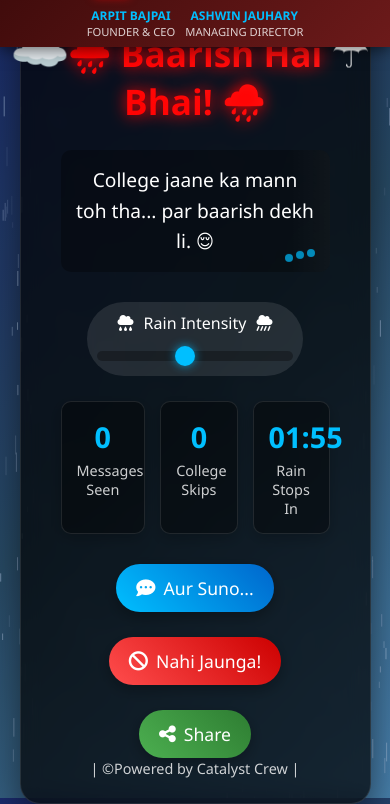
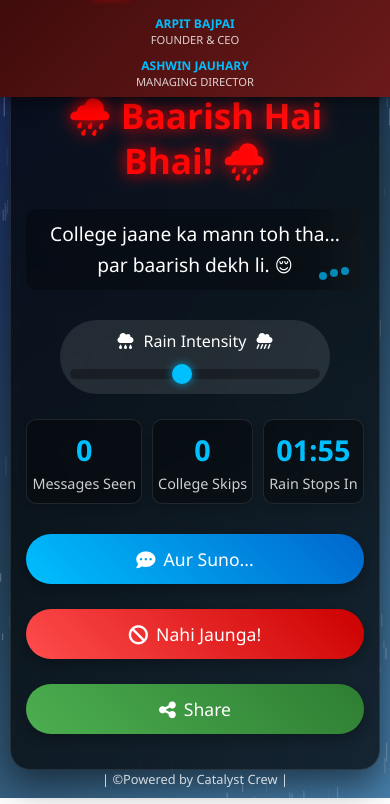
Before and after one commit to Ashwinjauhary/Barish-hai-bhai, a plain HTML site: page index.html in a window 390 px wide. Shown: the part 46-850 px from the top of the page. Drawn offline with Linux system fonts and the light colour scheme.

Commit message:
Update index.html

```diff
--- a/index.html
+++ b/index.html
@@ -278,7 +278,115 @@
       opacity: 0.8;
       z-index: 30;
     }
+/* New Mobile Optimizations */
+@media (max-width: 480px) {
+  .sponsor-banner {
+    flex-direction: column;
+    padding: 8px;
+    height: auto;
+  }
 
+  .sponsor-left {
+    justify-content: center;
+    margin-bottom: 8px;
+  }
+
+  .sponsor-team {
+    flex-wrap: wrap;
+    justify-content: center;
+    gap: 10px;
+    padding: 5px 0;
+  }
+
+  .team-member {
+    min-width: 45%;
+    text-align: center;
+  }
+
+  .container {
+    padding: 30px 15px;
+    margin-top: 80px; /* More space for banner */
+    width: 95%;
+    transform: none !important; /* Disable 3D effect on small screens */
+  }
+
+  h1 {
+    font-size: 1.8rem;
+    line-height: 1.3;
+  }
+
+  p {
+    font-size: 1.1rem;
+    min-height: 70px;
+    padding: 10px;
+  }
+
+  .counter {
+    flex-wrap: wrap;
+    gap: 10px;
+  }
+
+  .counter-box {
+    min-width: 28%;
+    padding: 10px 5px;
+  }
+
+  .counter-value {
+    font-size: 1.6rem;
+  }
+
+  .btn-container {
+    flex-direction: column;
+  }
+
+  button {
+    width: 100%;
+    margin: 5px 0;
+  }
+
+  .umbrella, .cloud {
+    font-size: 2rem;
+    top: 90px; /* Position below banner */
+  }
+
+  .umbrella {
+    right: 10px;
+  }
+
+  .cloud {
+    left: 5px;
+  }
+
+  .rain-intensity {
+    width: 95%;
+  }
+
+  .footer {
+    font-size: 0.8rem;
+    bottom: 10px;
+  }
+}
+button {
+  min-height: 50px;
+}
+
+/* Prevent text selection on buttons */
+button, .counter-box {
+  user-select: none;
+  -webkit-user-select: none;
+}
+
+/* Improved mobile landscape */
+@media (max-height: 500px) and (orientation: landscape) {
+  .container {
+    transform: scale(0.85);
+    margin-top: 40px;
+  }
+
+  .umbrella, .cloud {
+    display: none;
+  }
+}
     canvas {
       position: absolute;
       top: 0;
```
